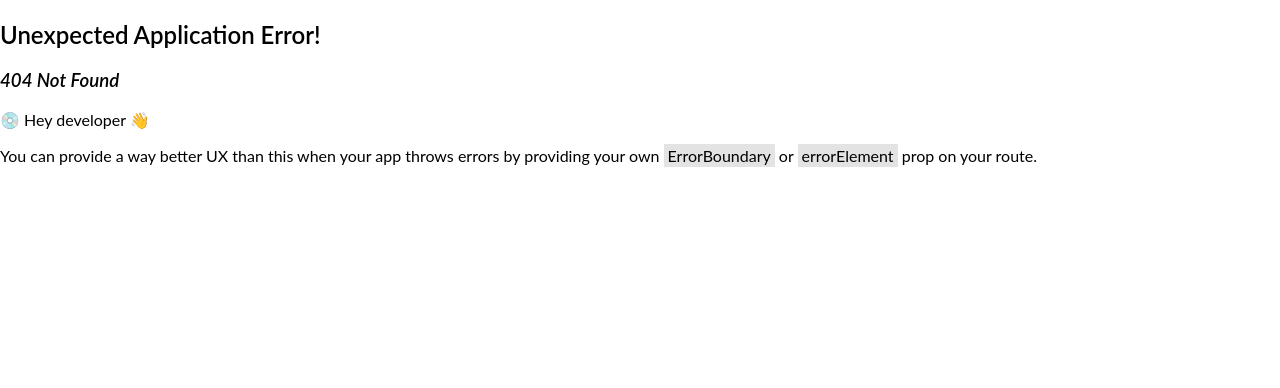
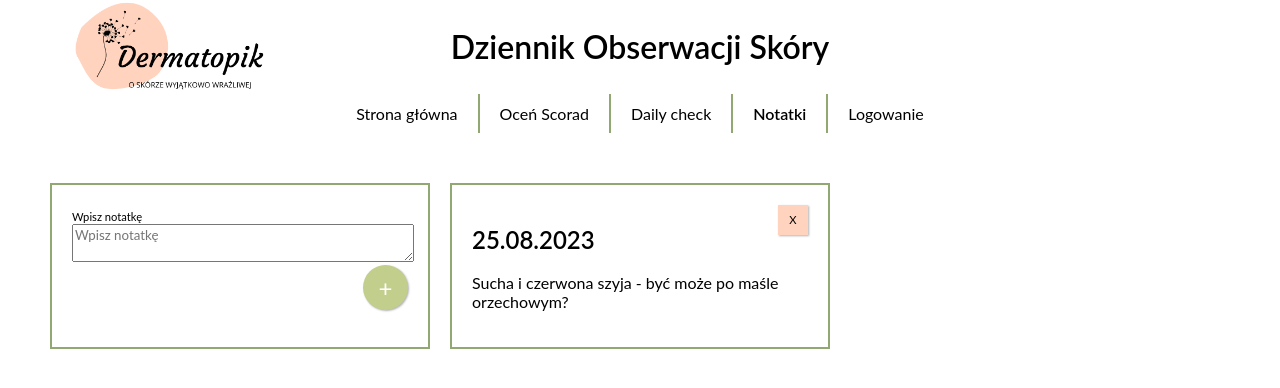
Before and after one commit to karolinachodera/dermatopik, a React (Create React App) app: page /notes in a window 1280 px wide. Before the commit this address had no page. Shown: the top 388 px of the page. Built offline with nearby package versions, Linux system fonts and the light colour scheme; no server answers; the database is empty.

Commit message:
add Notes page

```diff
--- a/src/App.tsx
+++ b/src/App.tsx
@@ -6,6 +6,7 @@ import Dashboard from "./components/Dashboard/Dashboard";
 import Scorad from "./components/Scorad/Scorad";
 import Root from "./components/Root/Root";
 import { DailyCheck } from "./pages/DailyCheck";
+import { Notes } from "./pages/Notes";
 
 const router = createBrowserRouter(
   createRoutesFromElements(
@@ -13,6 +14,7 @@ const router = createBrowserRouter(
       <Route path="/" element={<Dashboard />} />
       <Route path="/scorad" element={<Scorad />} />
       <Route path="/daily" element={<DailyCheck />} />
+      <Route path="/notes" element={<Notes />} />
     </Route>
   )
 );
--- a/src/components/Dashboard/Dashboard.tsx
+++ b/src/components/Dashboard/Dashboard.tsx
@@ -7,11 +7,6 @@ import Section from "../Section/Section";
 import { NotesForm } from "../NotesForm/NotesForm";
 import { List } from "../List/List";
 import { LineChart } from "../LineChart/LineChart";
-
-import {
-  notesTextarea,
-  notesMock,
-} from "../../constants/dashboardInputs";
 
 interface User {
   name: string,
@@ -31,7 +26,6 @@ interface NoteType {
 
 function Dashboard(): ReactElement {
   const { scoradList, setScoradList, todayScorad, setTodayScorad, notes, setNotes } = useRootContext();
-  // const [notes, setNotes] = useState<NoteType[]>(notesMock);
 
   useEffect(() => {
     if ( todayScorad) {
@@ -51,12 +45,6 @@ function Dashboard(): ReactElement {
     }
     setScoradList(newList);
     setUserScoradResults("tester", newList);
-  }
-
-  function handleNoteAdding(e: React.FormEvent<HTMLFormElement>, newNote: NoteType): void {
-    e.preventDefault();
-    setNotes([...notes, newNote]);
-    (e.target as HTMLFormElement).reset();
   }
 
   function isTodayScorad(scoradResult: ScoradResult): boolean {
@@ -82,6 +70,7 @@ function Dashboard(): ReactElement {
   return (
     <main id="dashboard">
       <Section header="SCORAD" id="scorad" style="frame">
+        <Link to="/scorad">Oceń Scorad</Link>
         {todayScorad &&
           <p>
             Twój dzisiejszy wynik SCORAD to {todayScorad.result} punktów.{" "}
@@ -89,14 +78,14 @@ function Dashboard(): ReactElement {
           </p>}
           <LineChart chartData={scoradList} />
       </Section>
-      <Section header="Ostatnie notatki" id="notes" style="frame">
+      <Section header="Ostatnie notatki" id="last-notes" style="frame">
         <Link to="/notes">Zobacz wszystkie</Link>
         <List
           elements={notes.length > 3 ? notes.slice(notes.length - 3, notes.length): notes}
           section="notes"
           handleRemoveItem={handleRemoveNote}
         />
-        <NotesForm handleSubmit={handleNoteAdding} textarea={notesTextarea} />
+        <NotesForm />
 
       </Section>
       <Section id="navigation">
--- a/src/components/List/List.scss
+++ b/src/components/List/List.scss
@@ -21,10 +21,11 @@ ul.checkbox-list {
     height: 25px;
 }
 
-#notes li {
+#last-notes li {
     padding: 10px 0;
+    position: relative;
 }
 
-#notes li:not(:last-child) {
+#last-notes li:not(:last-child) {
     border-bottom: 1px solid variables.$dark-nude;
 }
--- a/src/components/NotesForm/NotesForm.tsx
+++ b/src/components/NotesForm/NotesForm.tsx
@@ -1,5 +1,8 @@
 import { ReactElement } from "react";
 import { AddingFormInput } from "../AddingFormInput/AddingFormInput";
+import { useRootContext } from "../Root/RootContext";
+
+import { notesTextarea } from "../../constants/dashboardInputs";
 
 interface Input {
   name: string,
@@ -15,17 +18,25 @@ interface NoteType {
   date: Date,
 }
 
-export function NotesForm({ handleSubmit, textarea }: {textarea: Input, handleSubmit: (e: React.FormEvent<HTMLFormElement>, newNote: NoteType) => void}): ReactElement {
+export function NotesForm(): ReactElement {
+  const { notes, setNotes } = useRootContext();
+
+  function handleNoteAdding(e: React.FormEvent<HTMLFormElement>, newNote: NoteType): void {
+    e.preventDefault();
+    setNotes([...notes, newNote]);
+    (e.target as HTMLFormElement).reset();
+  }
+
   return (
     <form
-      onSubmit={(e) => handleSubmit(e, {
+      onSubmit={(e) => handleNoteAdding(e, {
         note: (e.target as HTMLFormElement).note.value,
         date: new Date(),
       })
 }
       className="adding-form"
     >
-      <AddingFormInput input={textarea} />
+      <AddingFormInput input={notesTextarea} />
       <button type="submit">+</button>
     </form>
   );
--- a/src/components/RemoveButton/RemoveButton.scss
+++ b/src/components/RemoveButton/RemoveButton.scss
@@ -16,6 +16,14 @@ button.remove:hover {
     background-color: variables.$dark-nude;
 }
 
-#notes button.remove {
+#last-notes button.remove {
     float: right;
 }
+
+#notes button.remove, #last-notes button.remove {
+    position: absolute;
+    right: 20px;
+    top: 20px;
+    width: 30px;
+    height: 30px;
+}
--- a/src/components/Section/Section.scss
+++ b/src/components/Section/Section.scss
@@ -49,7 +49,7 @@
     }
 }
 
-#events .adding-form .input-field, #notes .adding-form .input-field {
+#events .adding-form .input-field, #last-notes .adding-form .input-field {
     grid-column: 1 / 3;
 }
 
@@ -88,3 +88,21 @@ section.frame {
         border: 2px solid variables.$dark-green;
             padding: 20px;
 }
+
+main#notes {
+    section {
+        position: relative;
+    }
+.adding-form {
+    border-top: none;
+    padding-top: 0;
+    display: block;
+
+    .input-field {
+        min-height: 50px;
+    }
+    button[type="submit"] {
+        float: right;
+    }
+}
+}
--- /dev/null
+++ b/src/pages/Notes.tsx
@@ -0,0 +1,45 @@
+import { ReactElement } from "react";
+import { useRootContext } from '../components/Root/RootContext';
+import { dateFormatting } from "../config/firebase";
+
+import Section from "../components/Section/Section";
+import { NotesForm } from "../components/NotesForm/NotesForm";
+import { RemoveButton } from "../components/RemoveButton/RemoveButton";
+
+interface NoteType {
+  note: string,
+  date: Date,
+}
+
+
+
+export function Notes(): ReactElement {
+    const { notes, setNotes } = useRootContext();
+
+    function handleRemoveNote(index: number): void {
+    const newNotes: NoteType[] = [...notes];
+    newNotes.splice(index, 1);
+    setNotes(newNotes);
+  }
+    const Notes: ReactElement[] = notes.map((note, index) => {
+        return (
+        <Section id={`note-${index}`} key={`note-${index}`} header={dateFormatting(note.date)} style="frame">
+                <RemoveButton handleClick={() => handleRemoveNote(index)} />
+                <p>
+                    {note.note}
+                </p>
+        </Section>
+        )
+    })
+
+    return (
+        <main className="third grid" id="notes">
+            <Section id="notesForm" style="frame">
+                <NotesForm />
+            </Section>
+            {Notes.reverse()}
+        </main>
+    )
+
+
+}
```
Also changed, not shown: src/pages/DailyCheck.tsx (line endings or trailing spaces).
